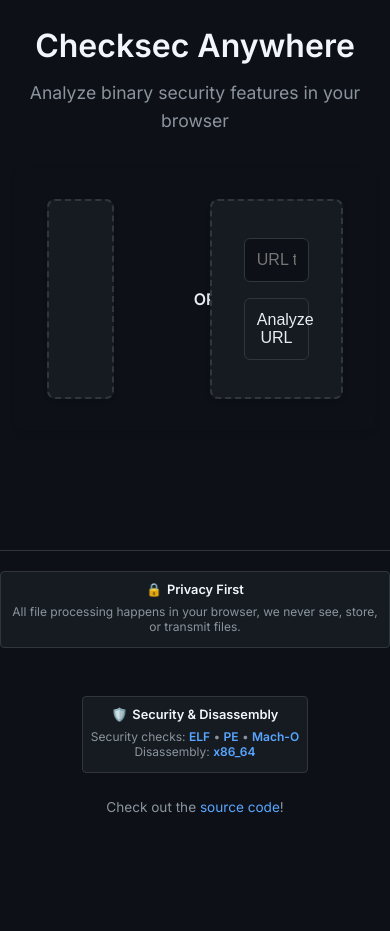
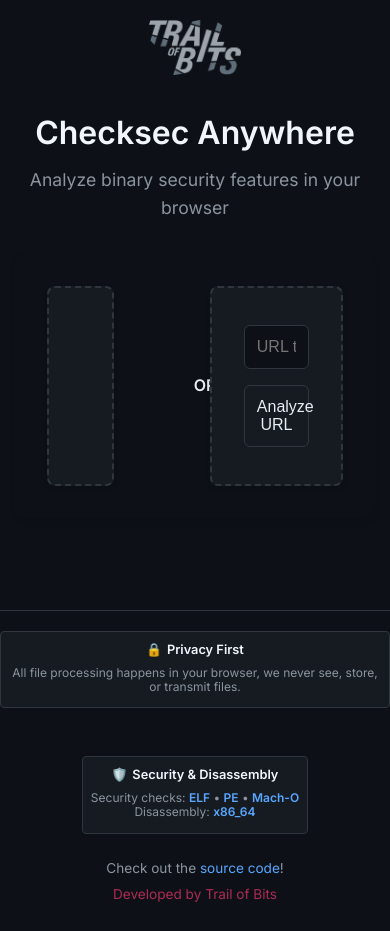
Before and after one commit to trailofbits/checksec-anywhere, a plain HTML site: page frontend/index.html in a window 390 px wide. Before the commit the page ends 844 px from the top, so only its background shows below. Drawn offline with Linux system fonts and the light colour scheme; a script that the page names is missing.

Commit message:
add logo (#53)

```diff
--- a/frontend/index.html
+++ b/frontend/index.html
@@ -10,6 +10,11 @@
 </head>
 <body>
     <div class="container">
+        <div class="header-logo-corner">
+            <a href="https://www.trailofbits.com/" target="_blank" rel="noopener noreferrer">
+                <img src="Trail-of-Bits-alt-dark-background.png" alt="Trail of Bits" class="tob-logo">
+            </a>
+        </div>
         <div class="title-section">
             <h1>Checksec Anywhere</h1>
             <p class="subtitle">Analyze binary security features in your browser</p>
@@ -77,6 +82,7 @@
                 </div>
             </div>
             <p class="source-link">Check out the <a href="https://github.com/trailofbits/checksec-anywhere" target="_blank" rel="noopener noreferrer">source code</a>!</p>
+            <p class="developed-by">Developed by Trail of Bits</p>
         </div>
     </footer>
     <script type="module" src="app.js"></script>
--- a/frontend/styles.css
+++ b/frontend/styles.css
@@ -23,6 +23,26 @@
     margin: 0 auto;
     width: 100%;
     box-sizing: border-box;
+    position: relative;
+}
+
+.header-logo-corner {
+    position: fixed;
+    top: 0.5rem;
+    right: 0.5rem;
+    z-index: 10;
+}
+
+.header-logo-corner .tob-logo {
+    height: 65px;
+    width: auto;
+    opacity: 0.7;
+    transition: opacity 0.3s ease, transform 0.2s ease;
+}
+
+.header-logo-corner .tob-logo:hover {
+    opacity: 1;
+    transform: scale(1.05);
 }
 
 .title-section {
@@ -302,6 +322,18 @@
 @media (max-width: 600px) {
     .container {
         padding: 20px 15px;
+    }
+
+    .header-logo-corner {
+        position: relative;
+        top: 0;
+        right: 0;
+        text-align: center;
+        margin-bottom: 1.5rem;
+    }
+
+    .header-logo-corner .tob-logo {
+        height: 55px;
     }
 
     .footer-info {
@@ -604,6 +636,13 @@
     color: #8b949e;
     font-size: 0.85rem;
     margin: 0;
+}
+
+.developed-by {
+    text-align: center;
+    color: #ad2b53;
+    font-size: 0.85rem;
+    margin: 0.5rem 0 0 0;
 }
 
 .footer p {
```
Also changed, not shown: frontend/Trail-of-Bits-alt-dark-background.png (added).
